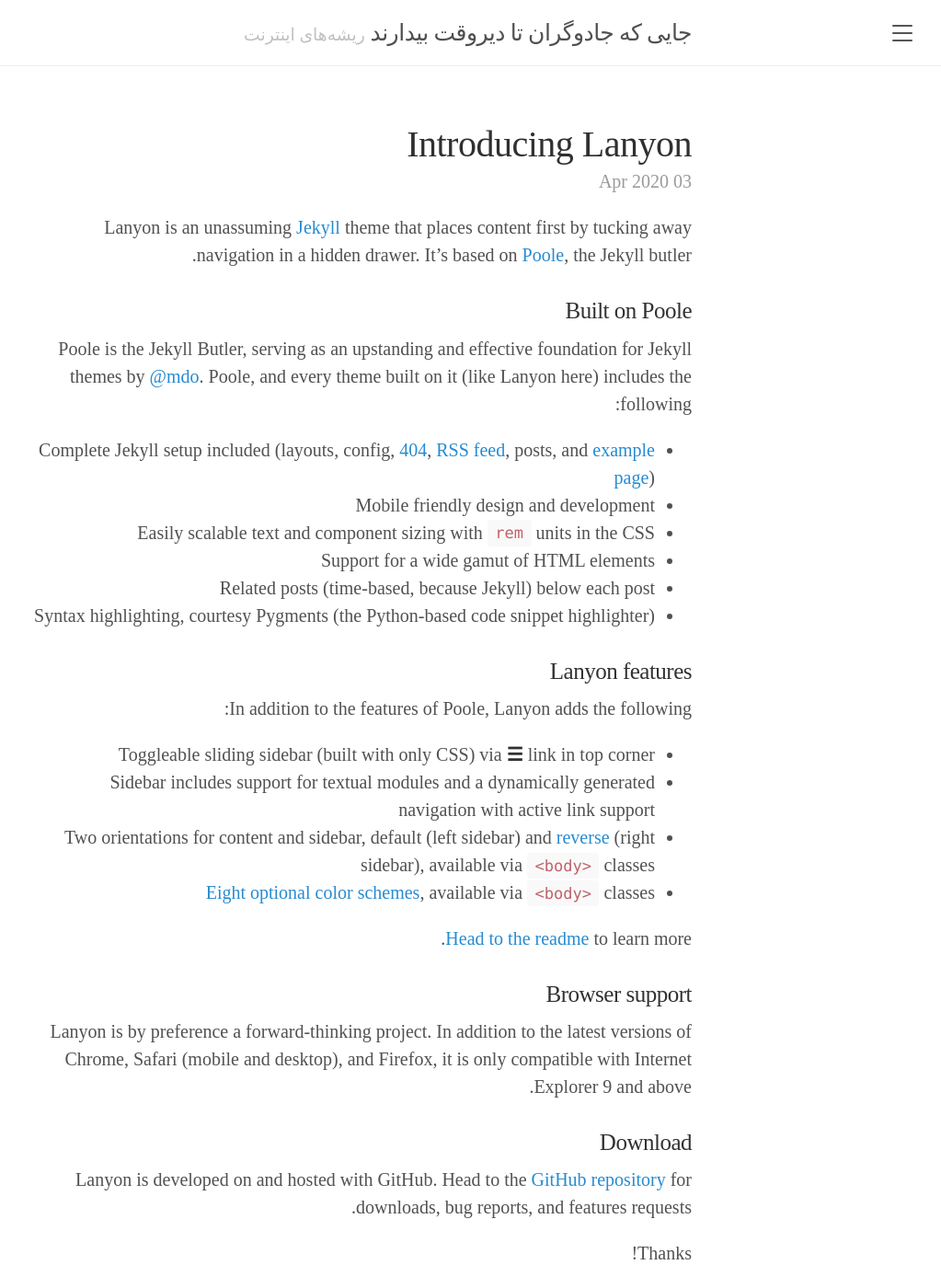
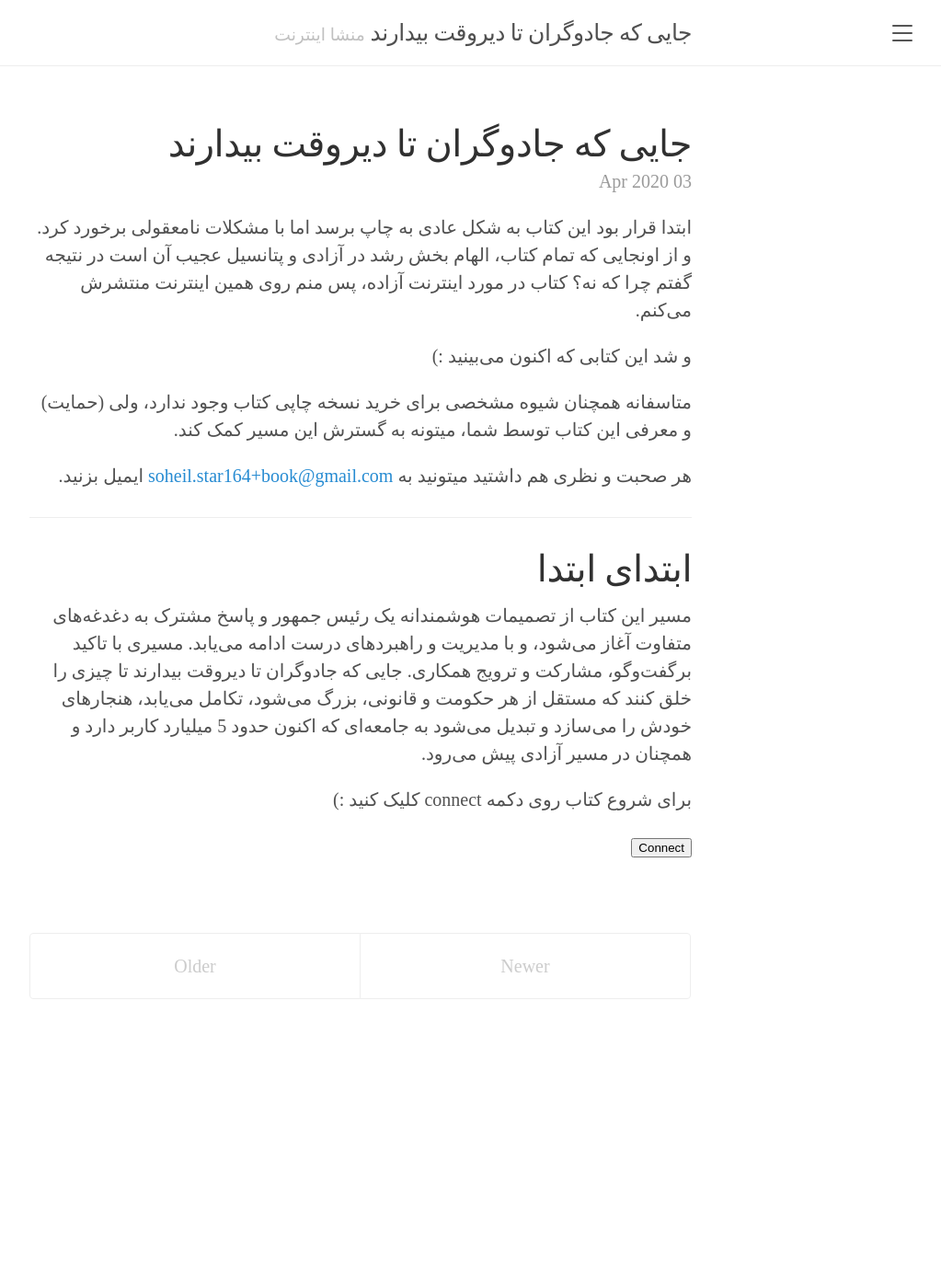
Before and after one commit to Soheil-Rasouli/internet-origin, a Jekyll site: the page built from index.html, in a window 1280 px wide and 1400 px high. Shown: the whole window at 92% size, without its empty margins (248-1271 px from the left). Built offline with Jekyll 4.4.1, drawn with Linux system fonts in a browser that asks for light colours; a script that is not in the unit is left out; the list of posts is cut into pages by our own code; some of the changed text lies outside the part shown.

Commit message:
add homepage

```diff
--- a/_config.yml
+++ b/_config.yml
@@ -1,6 +1,6 @@
 # Setup
 title:               جایی که جادوگران تا دیروقت بیدارند
-tagline:             'ریشه‌های اینترنت'
+tagline:             'منشا اینترنت'
 description:         '&#34;	قوانین ممکن است وضع شوند، اما الزاما پیروز نمی‌شوند&#34;	'
 url:                 http://lanyon.getpoole.com
 baseurl:             ''
--- a/_posts/2020-04-01-whats-jekyll.md
+++ /dev/null
@@ -1,12 +0,0 @@
----
-layout: post
-title: What's Jekyll?
----
-
-[Jekyll](https://jekyllrb.com) is a static site generator, an open-source tool for creating simple yet powerful websites of all shapes and sizes. From [the project's readme](https://github.com/mojombo/jekyll/blob/master/README.markdown):
-
-  > Jekyll is a simple, blog aware, static site generator. It takes a template directory [...] and spits out a complete, static website suitable for serving with Apache or your favorite web server. This is also the engine behind GitHub Pages, which you can use to host your project’s page or blog right here from GitHub.
-
-فایل‌های من را بریز روی پوشه driver و بعد پاکشون کن.
-s
-Find out more by [visiting the project on GitHub](https://github.com/mojombo/jekyll).
--- a/_posts/2020-04-02-example-content.md
+++ /dev/null
@@ -1,122 +0,0 @@
----
-layout: post
-title: Example content
----
-
-
-<div class="message">
-  Howdy! This is an example blog post that shows several types of HTML content supported in this theme.
-</div>
-
-Cum sociis natoque penatibus et magnis <a href="#">dis parturient montes</a>, nascetur ridiculus mus. *Aenean eu leo quam.* Pellentesque ornare sem lacinia quam venenatis vestibulum. Sed posuere consectetur est at lobortis. Cras mattis consectetur purus sit amet fermentum.
-
-> Curabitur blandit tempus porttitor. Nullam quis risus eget urna mollis ornare vel eu leo. Nullam id dolor id nibh ultricies vehicula ut id elit.
-
-Etiam porta **sem malesuada magna** mollis euismod. Cras mattis consectetur purus sit amet fermentum. Aenean lacinia bibendum nulla sed consectetur.
-
-## Inline HTML elements
-
-HTML defines a long list of available inline tags, a complete list of which can be found on the [Mozilla Developer Network](https://developer.mozilla.org/en-US/docs/Web/HTML/Element).
-
-- **To bold text**, use `<strong>`.
-- *To italicize text*, use `<em>`.
-- Abbreviations, like <abbr title="HyperText Markup Langage">HTML</abbr> should use `<abbr>`, with an optional `title` attribute for the full phrase.
-- Citations, like <cite>&mdash; Mark otto</cite>, should use `<cite>`.
-- <del>Deleted</del> text should use `<del>` and <ins>inserted</ins> text should use `<ins>`.
-- Superscript <sup>text</sup> uses `<sup>` and subscript <sub>text</sub> uses `<sub>`.
-
-Most of these elements are styled by browsers with few modifications on our part.
-
-## Heading
-
-Vivamus sagittis lacus vel augue rutrum faucibus dolor auctor. Duis mollis, est non commodo luctus, nisi erat porttitor ligula, eget lacinia odio sem nec elit. Morbi leo risus, porta ac consectetur ac, vestibulum at eros.
-
-### Code
-
-Cum sociis natoque penatibus et magnis dis `code element` montes, nascetur ridiculus mus.
-
-{% highlight js %}
-// Example can be run directly in your JavaScript console
-
-// Create a function that takes two arguments and returns the sum of those arguments
-var adder = new Function("a", "b", "return a + b");
-
-// Call the function
-adder(2, 6);
-// > 8
-{% endhighlight %}
-
-Aenean lacinia bibendum nulla sed consectetur. Etiam porta sem malesuada magna mollis euismod. Fusce dapibus, tellus ac cursus commodo, tortor mauris condimentum nibh, ut fermentum massa.
-
-### Lists
-
-Cum sociis natoque penatibus et magnis dis parturient montes, nascetur ridiculus mus. Aenean lacinia bibendum nulla sed consectetur. Etiam porta sem malesuada magna mollis euismod. Fusce dapibus, tellus ac cursus commodo, tortor mauris condimentum nibh, ut fermentum massa justo sit amet risus.
-
-* Praesent commodo cursus magna, vel scelerisque nisl consectetur et.
-* Donec id elit non mi porta gravida at eget metus.
-* Nulla vitae elit libero, a pharetra augue.
-
-Donec ullamcorper nulla non metus auctor fringilla. Nulla vitae elit libero, a pharetra augue.
-
-1. Vestibulum id ligula porta felis euismod semper.
-2. Cum sociis natoque penatibus et magnis dis parturient montes, nascetur ridiculus mus.
-3. Maecenas sed diam eget risus varius blandit sit amet non magna.
-
-Cras mattis consectetur purus sit amet fermentum. Sed posuere consectetur est at lobortis.
-
-<dl>
-  <dt>HyperText Markup Language (HTML)</dt>
-  <dd>The language used to describe and define the content of a Web page</dd>
-
-  <dt>Cascading Style Sheets (CSS)</dt>
-  <dd>Used to describe the appearance of Web content</dd>
-
-  <dt>JavaScript (JS)</dt>
-  <dd>The programming language used to build advanced Web sites and applications</dd>
-</dl>
-
-Integer posuere erat a ante venenatis dapibus posuere velit aliquet. Morbi leo risus, porta ac consectetur ac, vestibulum at eros. Nullam quis risus eget urna mollis ornare vel eu leo.
-
-### Tables
-
-Aenean lacinia bibendum nulla sed consectetur. Lorem ipsum dolor sit amet, consectetur adipiscing elit.
-
-<table>
-  <thead>
-    <tr>
-      <th>Name</th>
-      <th>Upvotes</th>
-      <th>Downvotes</th>
-    </tr>
-  </thead>
-  <tfoot>
-    <tr>
-      <td>Totals</td>
-      <td>21</td>
-      <td>23</td>
-    </tr>
-  </tfoot>
-  <tbody>
-    <tr>
-      <td>Alice</td>
-      <td>10</td>
-      <td>11</td>
-    </tr>
-    <tr>
-      <td>Bob</td>
-      <td>4</td>
-      <td>3</td>
-    </tr>
-    <tr>
-      <td>Charlie</td>
-      <td>7</td>
-      <td>9</td>
-    </tr>
-  </tbody>
-</table>
-
-Nullam id dolor id nibh ultricies vehicula ut id elit. Sed posuere consectetur est at lobortis. Nullam quis risus eget urna mollis ornare vel eu leo.
-
------
-
-Want to see something else added? <a href="https://github.com/poole/poole/issues/new">Open an issue.</a>
--- a/_posts/2020-04-03-introducing-lanyon.md
+++ b/_posts/2020-04-03-introducing-lanyon.md
@@ -1,38 +1,27 @@
 ---
 layout: post
-title: Introducing Lanyon
+title: جایی که جادوگران تا دیروقت بیدارند
 ---
 
-Lanyon is an unassuming [Jekyll](http://jekyllrb.com) theme that places content first by tucking away navigation in a hidden drawer. It's based on [Poole](http://getpoole.com), the Jekyll butler.
+ابتدا قرار بود این کتاب به شکل عادی به چاپ برسد اما با مشکلات نامعقولی برخورد کرد. و از اونجایی که تمام کتاب، الهام بخش رشد در آزادی و پتانسیل عجیب آن است در نتیجه گفتم چرا که نه؟ کتاب در مورد اینترنت آزاده، پس منم روی همین اینترنت منتشرش می‌کنم.
 
-### Built on Poole
+و شد این کتابی که اکنون می‌بینید :)
 
-Poole is the Jekyll Butler, serving as an upstanding and effective foundation for Jekyll themes by [@mdo](https://twitter.com/mdo). Poole, and every theme built on it (like Lanyon here) includes the following:
+متاسفانه همچنان شیوه مشخصی برای خرید نسخه چاپی کتاب وجود ندارد، ولی (حمایت) و معرفی این کتاب توسط شما، میتونه به گسترش این مسیر کمک کند.
 
-* Complete Jekyll setup included (layouts, config, [404](/404), [RSS feed](/atom.xml), posts, and [example page](/about))
-* Mobile friendly design and development
-* Easily scalable text and component sizing with `rem` units in the CSS
-* Support for a wide gamut of HTML elements
-* Related posts (time-based, because Jekyll) below each post
-* Syntax highlighting, courtesy Pygments (the Python-based code snippet highlighter)
+هر صحبت و نظری هم داشتید میتونید به [soheil.star164+book@gmail.com](mailto:soheil.star164+book@gmail.com) ایمیل بزنید.
 
-### Lanyon features
+---
+# ابتدای ابتدا
+مسیر این کتاب از تصمیمات هوشمندانه یک رئیس جمهور و پاسخ مشترک به دغدغه‌های متفاوت آغاز می‌شود، و با مدیریت و راهبردهای درست ادامه می‌یابد. مسیری با تاکید برگفت‌وگو، مشارکت و ترویج همکاری. جایی که جادوگران تا دیروقت بیدارند تا چیزی را خلق کنند که مستقل از هر حکومت و قانونی، بزرگ می‌شود، تکامل می‌یابد، هنجارهای خودش را می‌سازد و تبدیل می‌شود به جامعه‌ای که اکنون حدود 5 میلیارد کاربر دارد و همچنان در مسیر آزادی پیش می‌رود.
 
-In addition to the features of Poole, Lanyon adds the following:
 
-* Toggleable sliding sidebar (built with only CSS) via **☰** link in top corner
-* Sidebar includes support for textual modules and a dynamically generated navigation with active link support
-* Two orientations for content and sidebar, default (left sidebar) and [reverse](https://github.com/poole/lanyon#reverse-layout) (right sidebar), available via `<body>` classes
-* [Eight optional color schemes](https://github.com/poole/lanyon#themes), available via `<body>` classes
+برای شروع کتاب روی دکمه connect کلیک کنید :)
 
-[Head to the readme](https://github.com/poole/lanyon#readme) to learn more.
 
-### Browser support
 
-Lanyon is by preference a forward-thinking project. In addition to the latest versions of Chrome, Safari (mobile and desktop), and Firefox, it is only compatible with Internet Explorer 9 and above.
+<div class="dial-up-screen">
+  <button id="connectButton">Connect</button>
+</div>
 
-### Download
-
-Lanyon is developed on and hosted with GitHub. Head to the <a href="https://github.com/poole/lanyon">GitHub repository</a> for downloads, bug reports, and features requests.
-
-Thanks!
+<script src="/path/to/dial-up-script.js"></script>
--- /dev/null
+++ b/شروع.md
@@ -0,0 +1,9 @@
+ابتدا قرار بود این کتاب به شکل عادی به چاپ برسد اما با مشکلات نامعقولی برخورد کرد. و از اونجایی که تمام کتاب، الهام بخش رشد در آزادی و پتانسیل عجیب آن است در نتیجه گفتم چرا که نه؟ کتاب در مورد اینترنت آزاده، پس منم روی همین اینترنت منتشرش می‌کنم.
+
+و شد این کتابی که اکنون می‌بینید :)
+
+متاسفانه همچنان شیوه مشخصی برای خرید نسخه چاپی کتاب وجود ندارد، ولی (حمایت) و معرفی این کتاب توسط شما، میتونه به گسترش این مسیر کمک کند.
+
+هر صحبت و نظری هم داشتید میتونید به <soheil.star164+book@gmail.com> ایمیل بزنید.
+
+<a name="_hlk153909150"></a>مسیر این کتاب از تصمیمات هوشمندانه یک رئیس جمهور و پاسخ مشترک به دغدغه‌های متفاوت آغاز می‌شود، و با مدیریت و راهبردهای درست ادامه می‌یابد. مسیری با تاکید برگفت‌وگو، مشارکت و ترویج همکاری. جایی که جادوگران تا دیروقت بیدارند تا چیزی را خلق کنند که مستقل از هر حکومت و قانونی، بزرگ می‌شود، تکامل می‌یابد، هنجارهای خودش را می‌سازد و تبدیل می‌شود به جامعه‌ای که اکنون حدود 5 میلیارد کاربر دارد و همچنان در مسیر آزادی پیش می‌رود.
```
Also changed, not shown: public/js/dial-up-script.js (added, +10 -0 lines), حمایت.md (deleted, +0 -20 lines).
